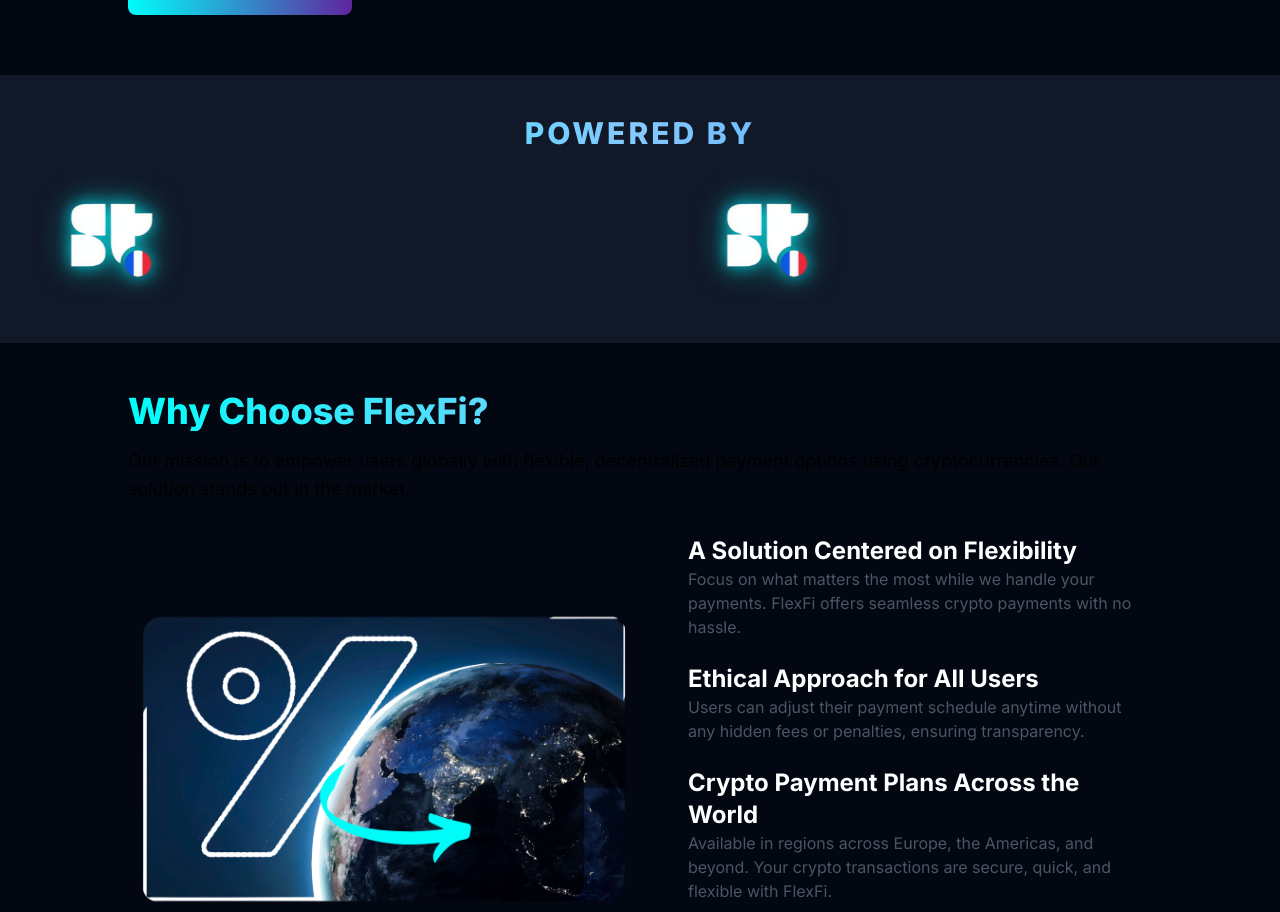
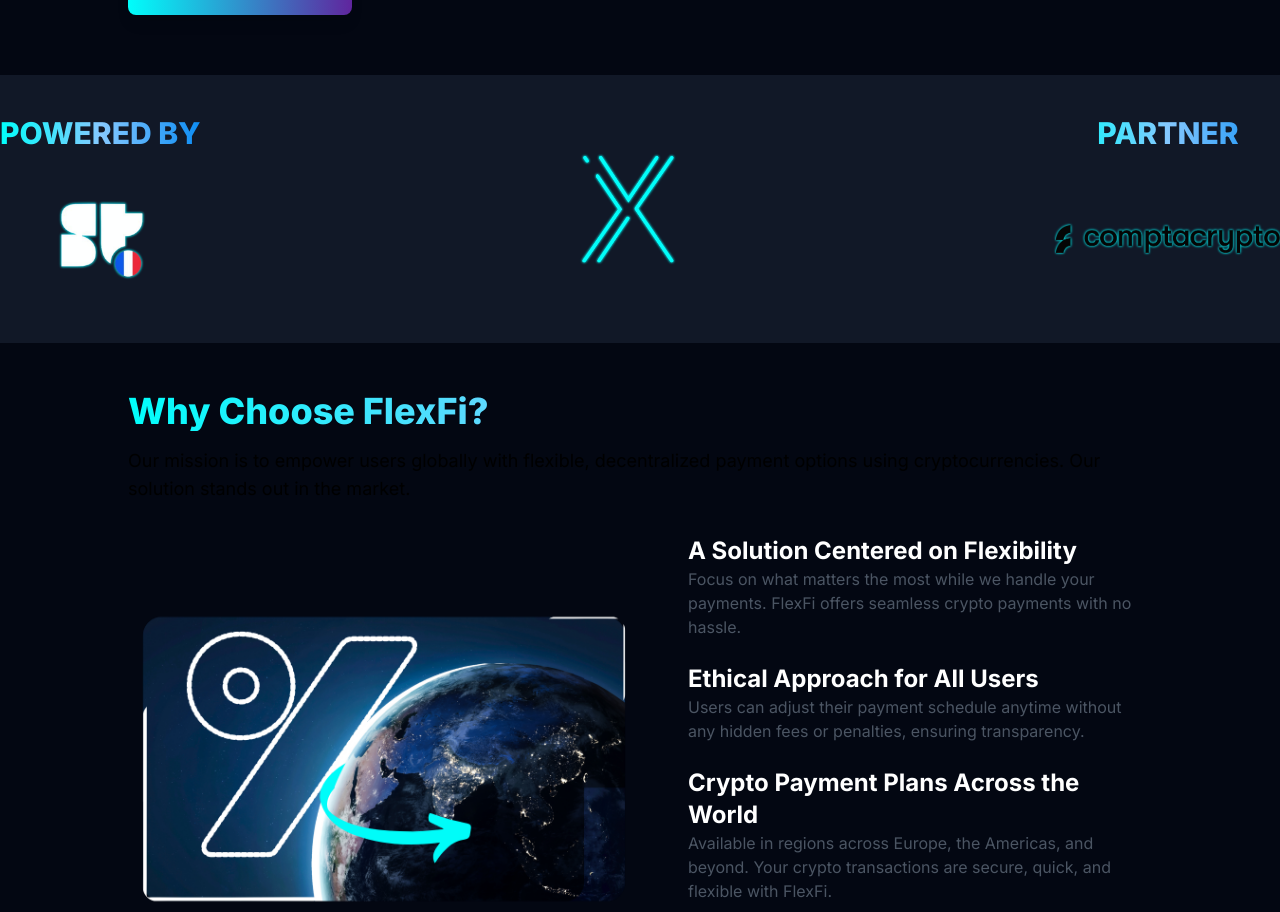
Before and after one commit to MickaelSanches/FlexFi-B-ta, a Next.js app: page / in a window 1280 px wide. Shown: the part 1926-2838 px from the top of the page. Built offline with nearby package versions, Linux system fonts and the light colour scheme.

Commit message:
[PoweredByBanner] add image and partner

```diff
--- a/src/components/PoweredByBanner.tsx
+++ b/src/components/PoweredByBanner.tsx
@@ -1,60 +1,59 @@
 export const PoweredByBanner = () => {
-  // Liste des logos à afficher
-  const logos = [
-    "/logo/logo-STF.webp",
-    // Ajoute ici les autres logos
-  ];
+  const poweredByLogos = ["/logo/logo-STF.webp"];
+  const partnerLogos = ["/logo/logo-comptacrypto.webp"];
 
   return (
     <div className="bg-gray-900 py-10">
       <div className="container mx-auto text-center">
-        {/* Title */}
-        <h2 className="text-3xl font-extrabold bg-gradient-to-r from-[#00FEFB] via-[#85C8FF] to-[#0C8CF3] bg-clip-text text-transparent mb-6 uppercase tracking-widest">
+        {/* Section with Powered by and Partners on the same line */}
+        <div className="flex flex-col md:flex-row justify-between items-center md:space-x-16 space-y-10 md:space-y-0">
+          {/* Powered by Section */}
+          <div>
+            <h2 className="text-2xl md:text-3xl font-extrabold bg-gradient-to-r from-[#00FEFB] via-[#85C8FF] to-[#0C8CF3] bg-clip-text text-transparent mb-6 uppercase">
               Powered by
             </h2>
-
-        {/* Logos - Scrolling */}
-        <div className="relative overflow-hidden">
-          <div className="flex items-center justify-around animate-scroll space-x-8">
-            {/* Logos dupliqués pour un effet infini */}
-            {[...logos, ...logos].map((logo, index) => (
+            <div className="flex justify-center items-center space-x-8">
+              {poweredByLogos.map((logo, index) => (
                 <img
                   key={index}
                   src={logo}
-                alt={`Logo ${index + 1}`}
-                className="w-auto h-24 md:h-32 object-contain neon-glow"
+                  alt={`Powered by Logo ${index + 1}`}
+                  className="w-40 h-auto md:h-32 object-contain neon-glow"
                 />
               ))}
+            </div>
+          </div>
+
+          {/* Central logo */}
+          <img
+            src="/logo/flexicon.webp"
+            alt="logo FlexFi"
+            className="w-40 h-auto md:h-32 object-contain neon-glow"
+          />
+
+          {/* Partners Section */}
+          <div>
+            <h2 className="text-2xl md:text-3xl font-extrabold bg-gradient-to-r from-[#00FEFB] via-[#85C8FF] to-[#0C8CF3] bg-clip-text text-transparent mb-6 uppercase">
+              Partner
+            </h2>
+            <div className="flex justify-center items-center space-x-8">
+              {partnerLogos.map((logo, index) => (
+                <img
+                  key={index}
+                  src={logo}
+                  alt={`Partner Logo ${index + 1}`}
+                  className="w-56 h-auto md:h-32 object-contain neon-glow"
+                />
+              ))}
+            </div>
           </div>
         </div>
       </div>
 
       {/* Animation CSS */}
       <style>{`
-        @keyframes scroll {
-          0% {
-            transform: translateX(0);
-          }
-          100% {
-            transform: translateX(-50%);
-          }
-        }
-
-        .animate-scroll {
-          display: flex;
-          white-space: nowrap;
-          will-change: transform;
-          animation: scroll 20s linear infinite;
-        }
-
         .neon-glow {
-          filter: drop-shadow(0 0 8px rgba(0, 252, 255, 0.7)) drop-shadow(0 0 16px rgba(0, 252, 255, 0.4));
-          transition: transform 0.3s ease, filter 0.3s ease;
-        }
-
-        .neon-glow:hover {
-          transform: scale(1.1);
-          filter: drop-shadow(0 0 16px rgba(0, 252, 255, 1)) drop-shadow(0 0 24px rgba(0, 252, 255, 0.8));
+          filter: drop-shadow(0 0 1px rgba(0, 255, 255, 0.6)) drop-shadow(0 0 1px rgba(0, 255, 255, 0.8));
         }
       `}</style>
     </div>
```
Also changed, not shown: public/logo/logo-comptacrypto.webp (added). Lines whose indentation alone changed are shown as unchanged.
